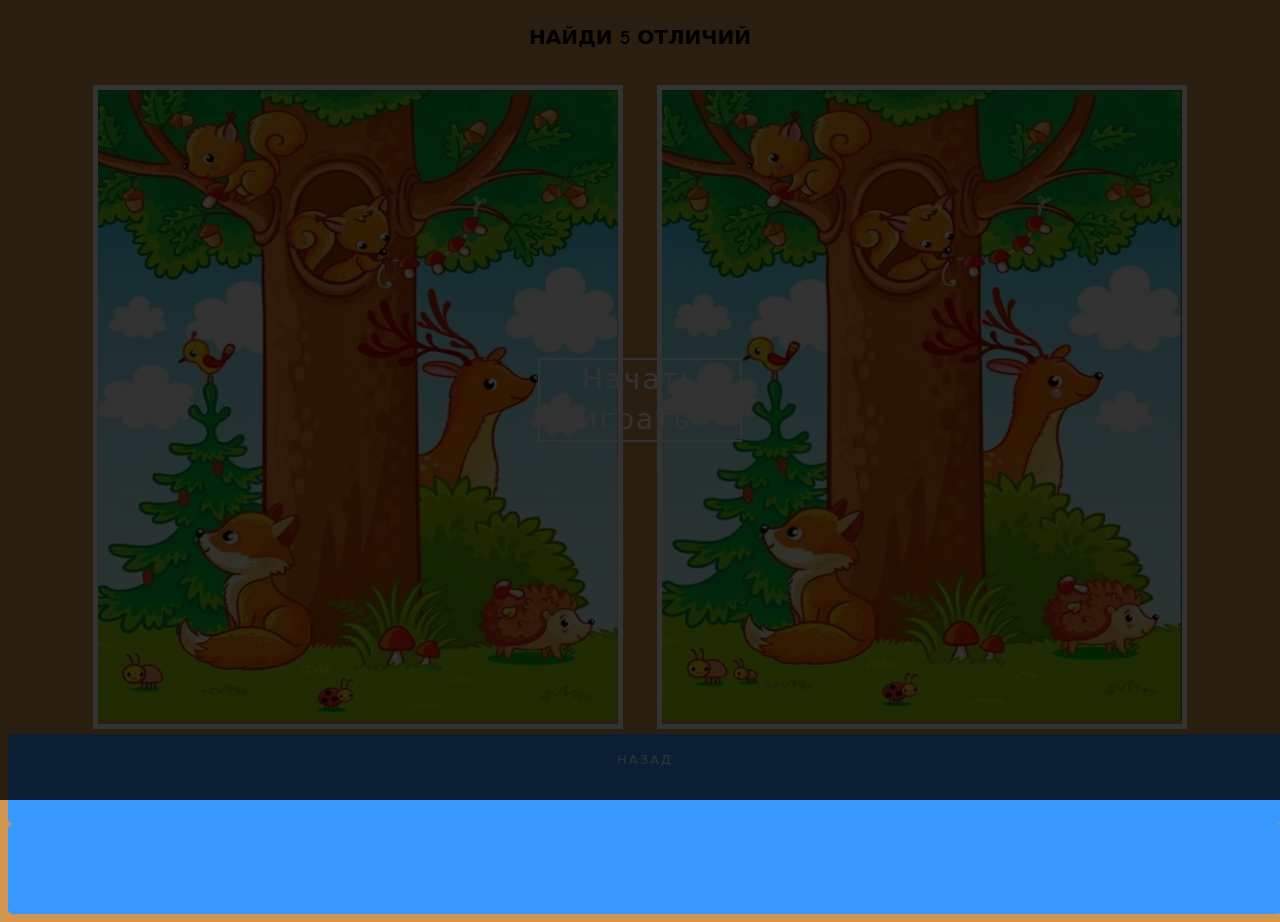
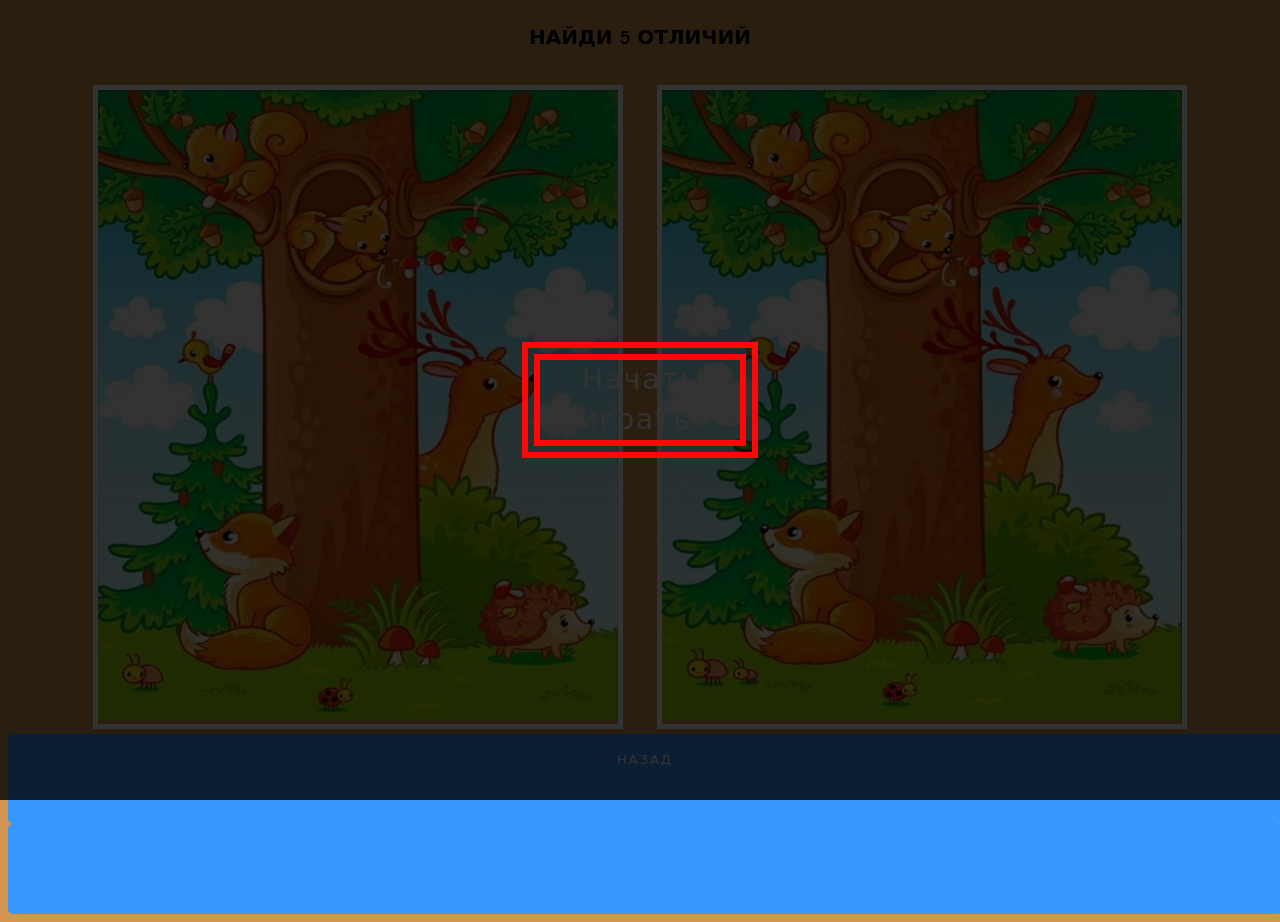
Before and after one commit to sk2kt/sk2kt.github.io, a website: page Difer/difer1.html in a window 1280 px wide. Drawn offline with Linux system fonts and the light colour scheme.

Commit message:
overlay btn

```diff
--- a/Difer/difer1.html
+++ b/Difer/difer1.html
@@ -31,7 +31,8 @@
         font-family: sans-serif;
         text-decoration: none;
         color: #333;
-        border: 2px solid #333;
+        border: 18px solid #ff0707;
+    border-style: double;
         letter-spacing: 2px;
         text-align: center;
         position: relative;
```
Also changed, not shown: Difer/difer2.html (+2 -1 lines), Difer/difer3.html (+2 -1 lines), Difer/difer4.html (+2 -1 lines), Difer/difer5.html (+2 -1 lines), Difer/difer6.html (+2 -1 lines), create.html (+2 -1 lines), find.html (+2 -1 lines), lab.html (+2 -1 lines), sort.html (+2 -1 lines), tangram.html (+2 -1 lines).
